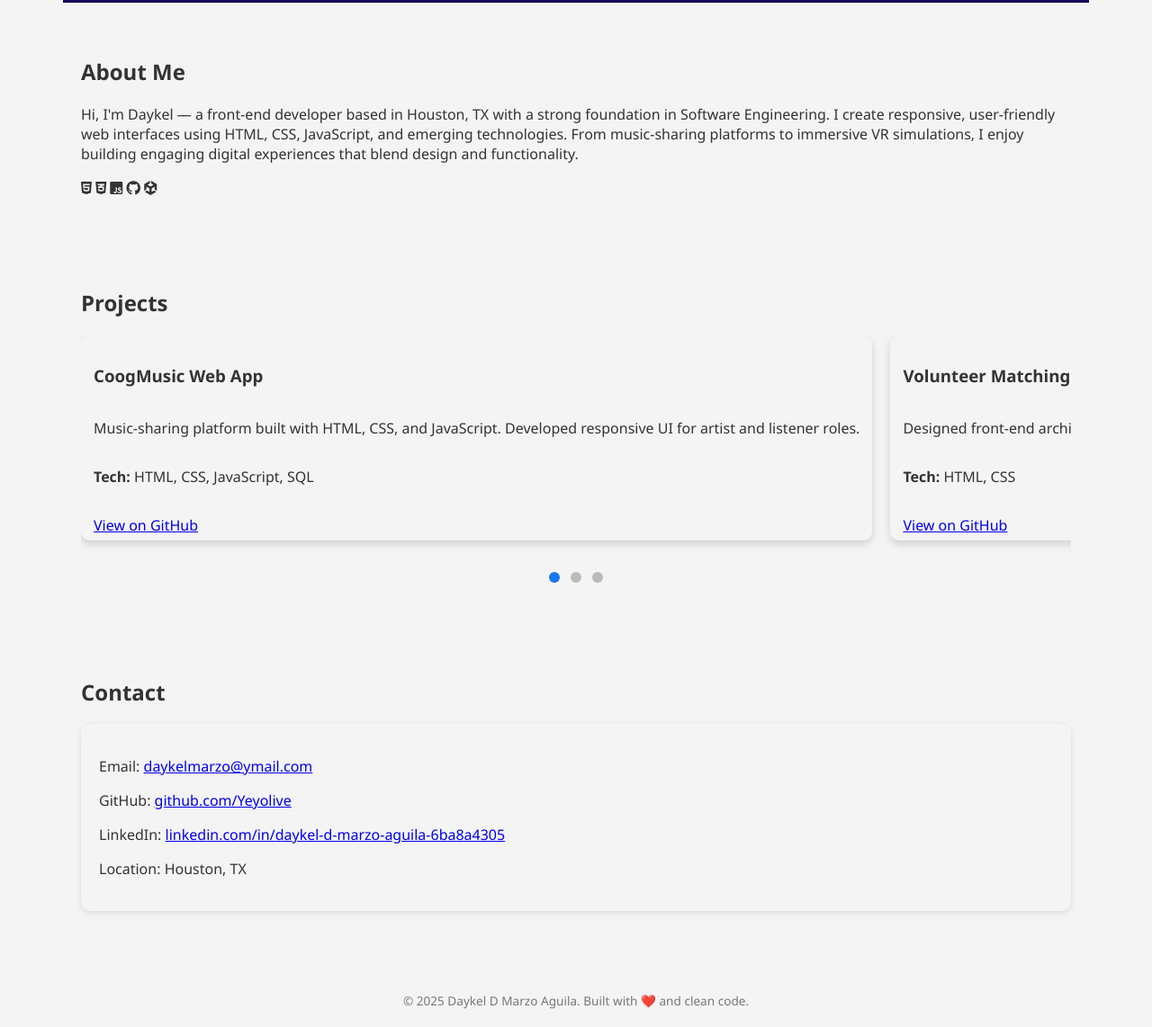
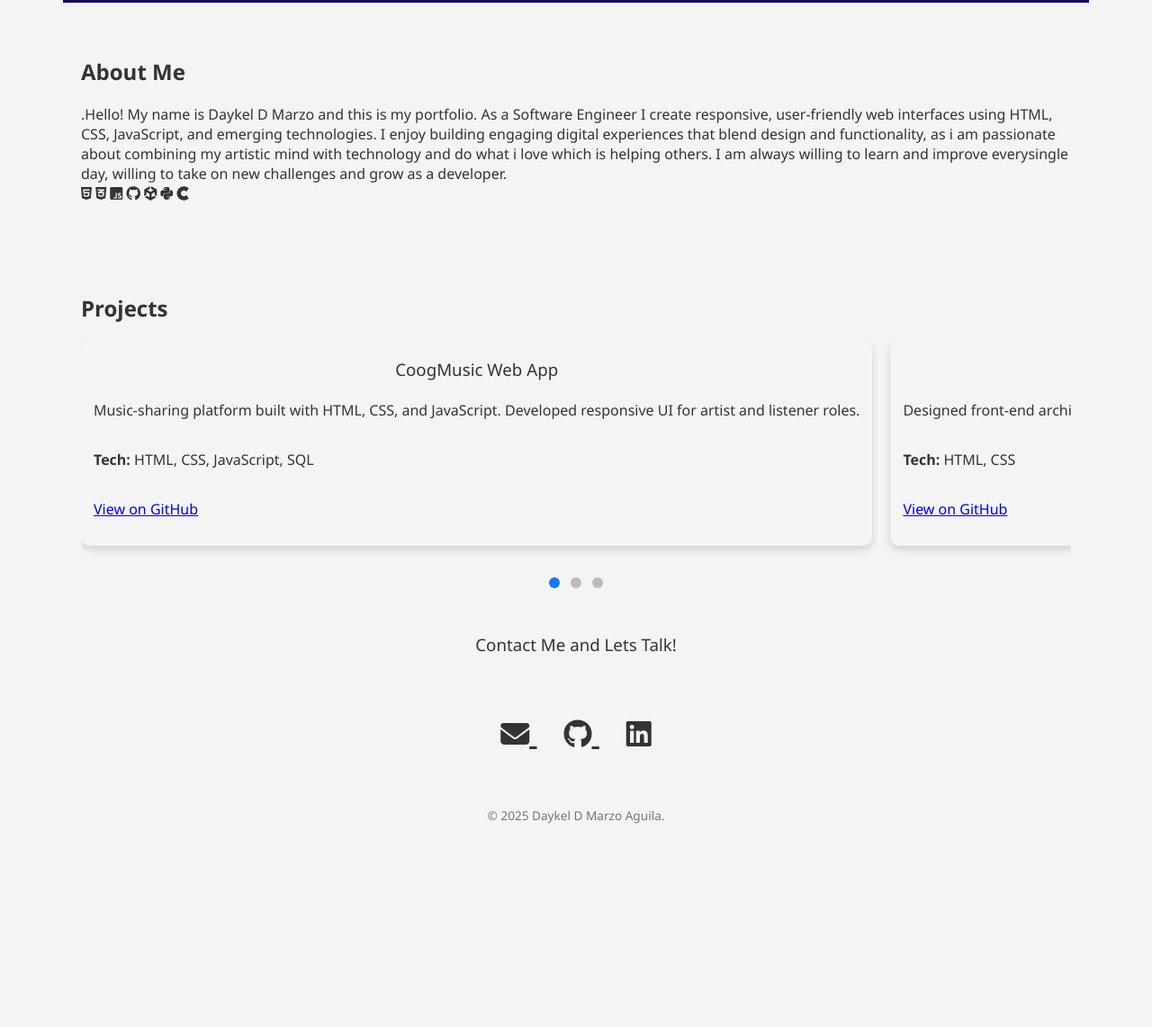
Before and after one commit to Yeyolive/Portfolio-, a plain HTML site: page index.html in a window 1280 px wide. Shown: the part 391-1533 px from the top of the page at 90% size. After the commit the page ends 1327 px from the top, so only its background shows below. Drawn offline with Linux system fonts and the light colour scheme.

Commit message:
Customized contact section

```diff
--- a/css/style.css
+++ b/css/style.css
@@ -42,6 +42,11 @@ h1 {
     margin: 10px 0 5px;
 }
 
+h3 {
+    margin: 5px 0;
+    font-weight: normal;
+    text-align: center;
+}
 nav a {
     margin: 0 15px;
     text-decoration: none;
@@ -126,6 +131,22 @@ body.dark-mode .contact {
     box-shadow: 0 2px 6px rgba(0,0,0,0.1);
 }
 
+.contact-icons {
+  text-align: center;
+  margin-top: 20px;
+}
+
+.contact-icons a {
+  font-size: 2rem;
+  margin: 0 15px;
+  color: var(--text-color);
+  transition: color 0.3s ease;
+}
+
+.contact-icons a:hover {
+  color: var(--accent-color);
+}
+
 footer {
     text-align: center;
     font-size: 0.85em;
--- a/index.html
+++ b/index.html
@@ -1,3 +1,4 @@
+
 
 <!DOCTYPE html>
 <html lang="en">
@@ -23,14 +24,21 @@
 </header>
 
 <section id="about">
-    <h2>About Me</h2>
-    <p>Hi, I'm Daykel — a front-end developer based in Houston, TX with a strong foundation in Software Engineering. I create responsive, user-friendly web interfaces using HTML, CSS, JavaScript, and emerging technologies. From music-sharing platforms to immersive VR simulations, I enjoy building engaging digital experiences that blend design and functionality.</p>
+    <h2>About Me</h2>.Hello! My name is Daykel D Marzo and this is my portfolio. As a Software Engineer I create responsive, user-friendly web interfaces using HTML, CSS, JavaScript, and emerging technologies.
+        I enjoy building engaging digital experiences that blend design and functionality, as i am passionate about combining my artistic mind with technology and do what i love which is helping others. I am always willing to learn and improve everysingle day,
+        willing to take on new challenges and grow as a developer.
+
+        <br>
+
     <div class="tech-icons">
         <i class="fab fa-html5" title="HTML5"></i>
         <i class="fab fa-css3-alt" title="CSS3"></i>
         <i class="fab fa-js-square" title="JavaScript"></i>
         <i class="fab fa-github" title="GitHub"></i>
         <i class="fab fa-unity" title="Unity"></i>
+        <i class="fab fa-python" title="Python"></i>
+        <i class="fab fa-cuttlefish" title="C#"></i>
+
     </div>
 </section>
 
@@ -110,18 +118,25 @@
     </div>
 </section>
 
+ <h3>Contact Me and Lets Talk!</h3>
+
 <section id="contact">
-    <h2>Contact</h2>
-    <div class="contact">
-        <p>Email: <a href="mailto:daykelmarzo@ymail.com">daykelmarzo@ymail.com</a></p>
-        <p>GitHub: <a href="https://github.com/Yeyolive" target="_blank">github.com/Yeyolive</a></p>
-        <p>LinkedIn: <a href="https://www.linkedin.com/in/daykel-d-marzo-aguila-6ba8a4305/" target="_blank">linkedin.com/in/daykel-d-marzo-aguila-6ba8a4305</a></p>
-        <p>Location: Houston, TX</p>
-    </div>
+
+  <div class="contact-icons">
+    <a href="mailto:daykelmarzo@ymail.com" target="_blank" title="Email">
+      <i class="fas fa-envelope"></i>
+    </a>
+    <a href="https://github.com/Yeyolive" target="_blank" title="GitHub">
+      <i class="fab fa-github"></i>
+    </a>
+    <a href="https://www.linkedin.com/in/daykel-d-marzo-aguila-6ba8a4305/" target="_blank" title="LinkedIn">
+      <i class="fab fa-linkedin"></i>
+    </a>
+  </div>
 </section>
 
 <footer>
-    &copy; 2025 Daykel D Marzo Aguila. Built with ❤️ and clean code.
+    &copy; 2025 Daykel D Marzo Aguila.
 </footer>
 
 <script src="js/script.js"></script>
```
